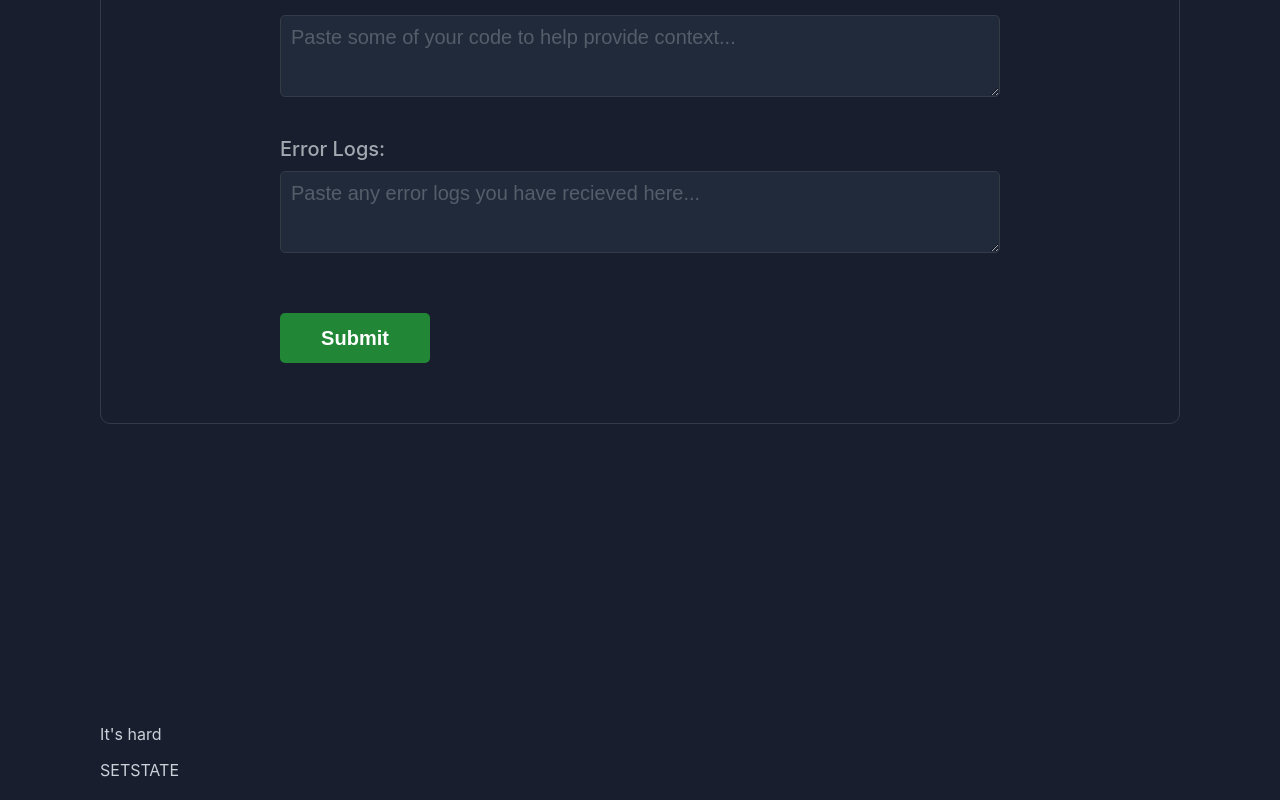
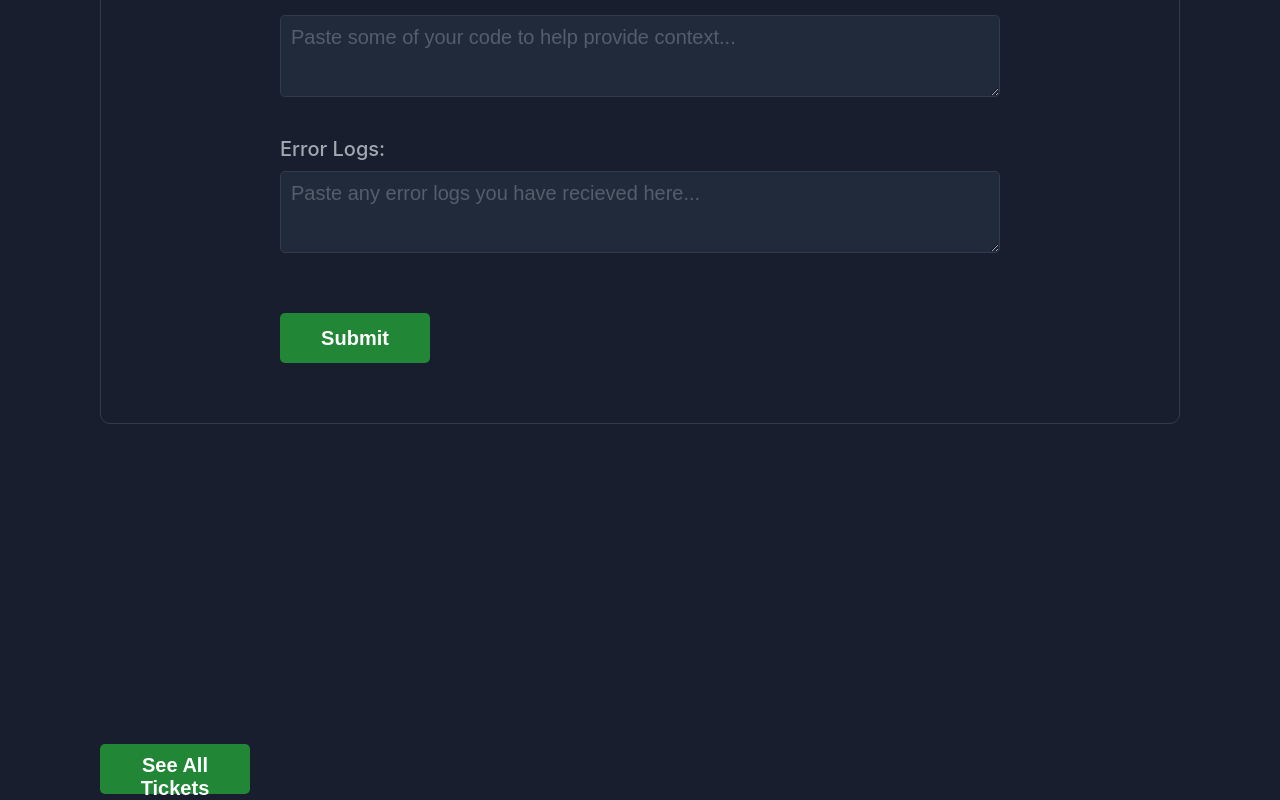
Before and after one commit to callum-cheshire/Week_9_Project-Frontend-Just-The-Ticket, a React (Create React App) app in the folder just-the-ticket/: page / in a window 1280 px wide. Shown: the part 851-1651 px from the top of the page. Built offline with nearby package versions, Linux system fonts and the light colour scheme.

Commit message:
MVP ACHIEVED

```diff
--- a/just-the-ticket/src/Components/App.js
+++ b/just-the-ticket/src/Components/App.js
@@ -25,13 +25,14 @@ const { Panel } = Collapse;
 const mockTicket =
   [{
     id: 1,
-    name: "Adie",
-    question: "How do i use react",
-    roomNumber: 1,
-    problem: "I don't know how to use react",
+    question_author: "Adie",
+    question_title: "How do i use react",
+    room_number: 1,
+    problem_summary: "I don't know how to use react",
+    tried_input: "xyz",
     description: "It's hard",
     code: "SETSTATE",
-    errorLog: "ERROR ERROR"
+    error_logs: "ERROR ERROR"
   }]
 
 // GET inital data
@@ -49,7 +50,7 @@ function App() {
   //   let initialTicketList = getInitialData()
   // }, []);
 
-  const [ticketList, setTicketList] = useState(mockTicket)
+  const [ticketList, setTicketList] = useState([])
   const [name, setName] = useState("")
   const [question, setQuestion] = useState("")
   // const [jsChecked, setJsChecked] = useState(false)
@@ -99,6 +100,19 @@ function App() {
     getData();
   }
 
+  function handleAllTickets(event) {
+    event.preventDefault();
+
+    // GET request
+    async function getData() {
+      let response = await fetch('http://localhost:8000/api/tickets')
+      let data = await response.json();
+      setTicketList(data)
+      console.log(data)
+    }
+    getData();
+  }
+
  /*  function handleChange(e) {
     setName(e.target.value)
   } */
@@ -115,14 +129,15 @@ function App() {
 
       </div>
       <div className="test-container">
+      <button className="submit-button" onClick={handleAllTickets}>See All Tickets</button>
         {ticketList.map((ticket)=> {
-          {/* console.log(ticket) */}
+          /* console.log(ticket) */
           return (
 
             <div key={ticket.id}>
 
-              {/* <Collapse defaultActiveKey={['1']}>
-                <Panel className="panel-header" header="This is panel header 1" key="1"> */}
+              <Collapse defaultActiveKey={['1']}>
+                <Panel className="panel-header" header="This is panel header 1" key="1">
                   <div>
                     <p className="1">{ticket.question_author}</p>
                     <p className="2">{ticket.question_title}</p>
@@ -133,8 +148,8 @@ function App() {
                     <p className="7">{ticket.code}</p>
                     <p className="8">{ticket.error_logs}</p>
                   </div>
-                {/* </Panel>
-              </Collapse> */}
+                </Panel>
+              </Collapse>
             </div>
           )
         } )}
```
